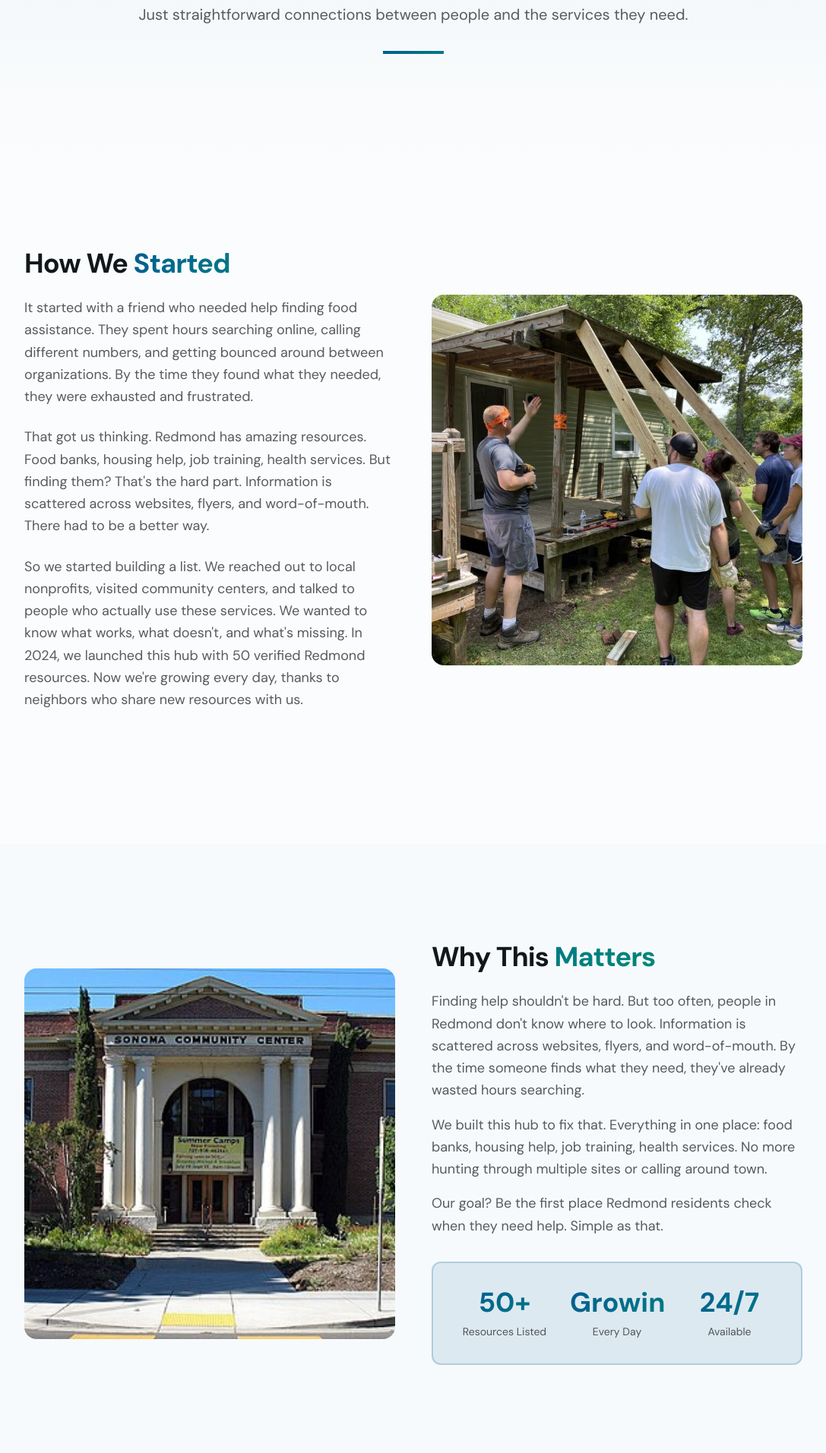
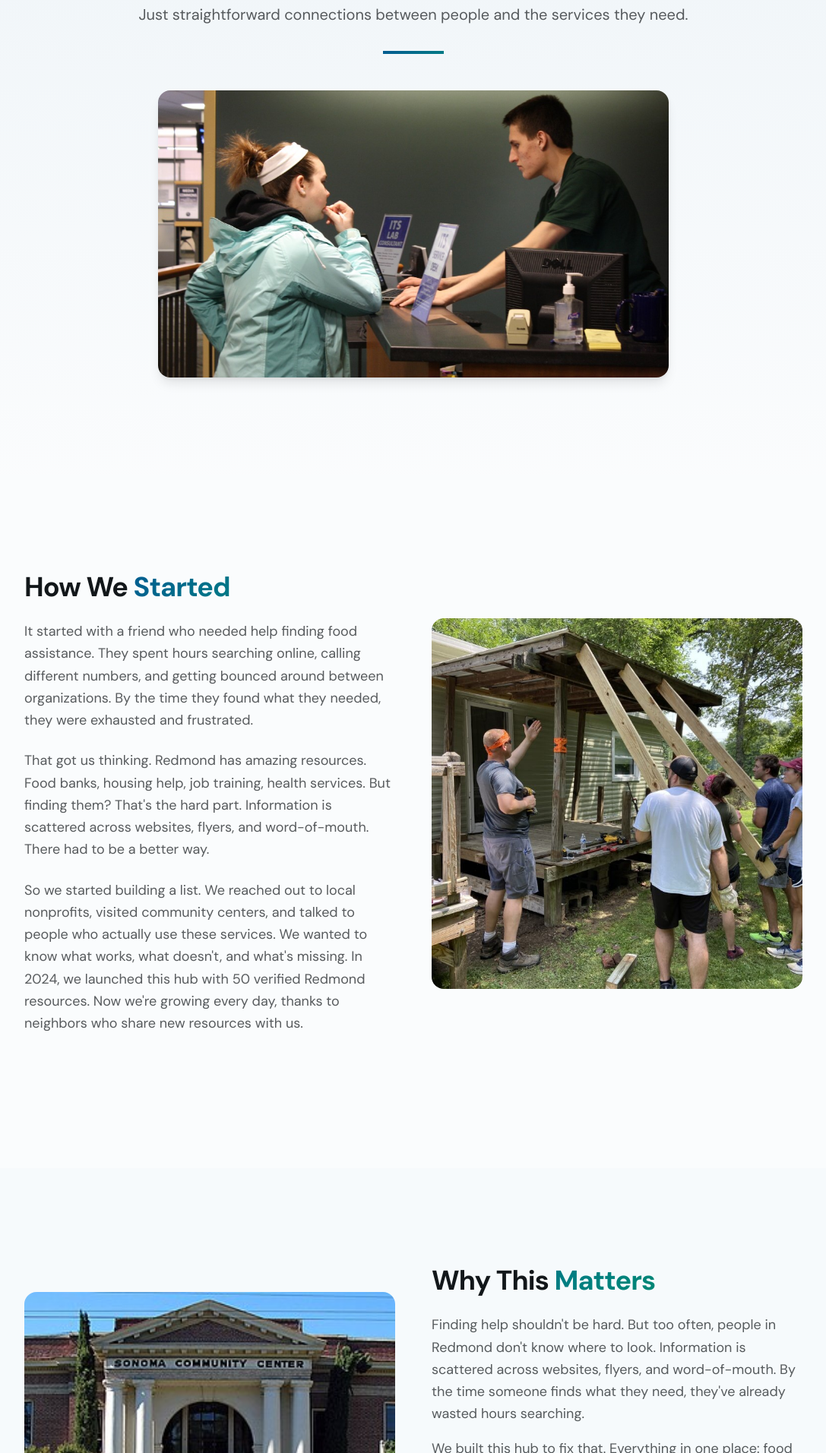
Before and after one commit to cparthiv/tsa-community-resource-hub, a Next.js app: page /mission in a window 1280 px wide. Shown: the part 327-2240 px from the top of the page at 76% size, without its empty margins (96-1183 px from the left). Built offline with nearby package versions, Linux system fonts and the light colour scheme.

Commit message:
Enhance MissionPage layout by adding a hero image and adjusting spacing; update text from "Growing" to "Grows".

```diff
--- a/app/mission/page.tsx
+++ b/app/mission/page.tsx
@@ -46,7 +46,16 @@ export default function MissionPage() {
             <p className="text-xl text-foreground/70 leading-relaxed mb-8" style={{ fontFamily: 'var(--font-display)' }}>
               We're here to make finding help in Redmond simple. No runaround, no confusion. Just straightforward connections between people and the services they need.
             </p>
-            <div className="h-1 w-20 gradient-primary mx-auto animate-scale-in"></div>
+            <div className="h-1 w-20 gradient-primary mx-auto animate-scale-in mb-12"></div>
+            <div className="relative w-full max-w-2xl mx-auto aspect-video overflow-hidden rounded-2xl shadow-lg">
+              <Image
+                src="/images/mission-hero.png"
+                alt="A person receiving help at a community service desk"
+                fill
+                className="object-cover"
+                sizes="(max-width: 768px) 100vw, 672px"
+              />
+            </div>
           </div>
         </div>
       </section>
@@ -121,7 +130,7 @@ export default function MissionPage() {
                     <p className="text-foreground/70 text-sm">Resources Listed</p>
                   </div>
                   <div>
-                    <p className="text-3xl md:text-4xl font-bold gradient-text mb-2">Growing</p>
+                    <p className="text-3xl md:text-4xl font-bold gradient-text mb-2">Grows</p>
                     <p className="text-foreground/70 text-sm">Every Day</p>
                   </div>
                   <div>
```
Also changed, not shown: public/images/mission-hero.png (added).
